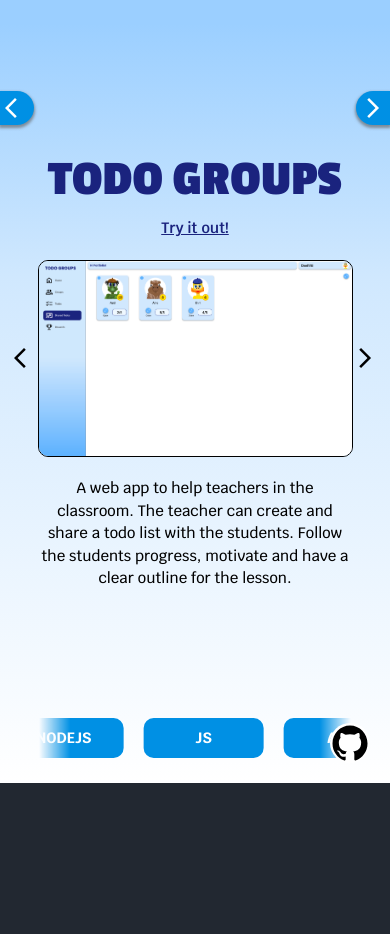
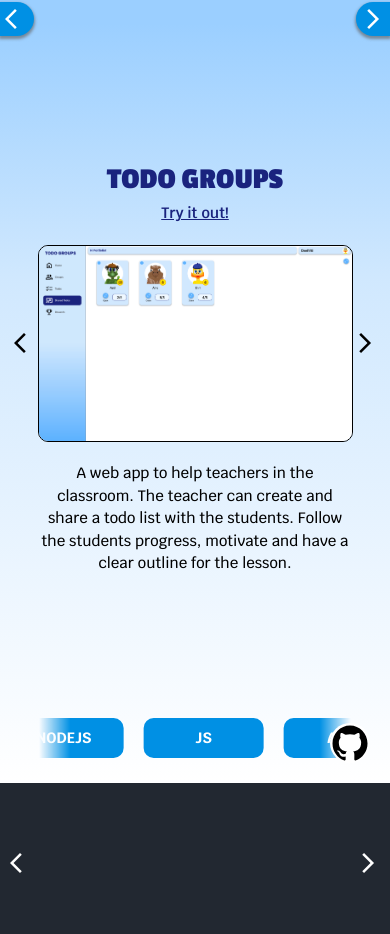
Before and after one commit to xmk0987/vitikainenonni, a Next.js app: page / in a window 390 px wide. Shown: the part 905-1839 px from the top of the page. Built offline with nearby package versions, Linux system fonts and the light colour scheme.

Commit message:
Fixed the sizing in projects page for mobile

```diff
--- a/app/components/About/About.module.css
+++ b/app/components/About/About.module.css
@@ -109,7 +109,7 @@
 
 @media only screen and (max-width: 600px) {
   .changePage {
-    top: 20%;
+    top: 80px;
   }
 
   .mainContent {
--- a/app/components/Projects/Projects/Projects.module.css
+++ b/app/components/Projects/Projects/Projects.module.css
@@ -234,8 +234,13 @@
 }
 
 @media only screen and (max-width: 600px) {
+  .mainContentHeader h1 {
+    font-size: 30px !important;
+    text-align: center;
+  }
+
   .changeProject {
-    top: 20%;
+    top: 80px;
   }
 
   .todoGroupsArt {
```
